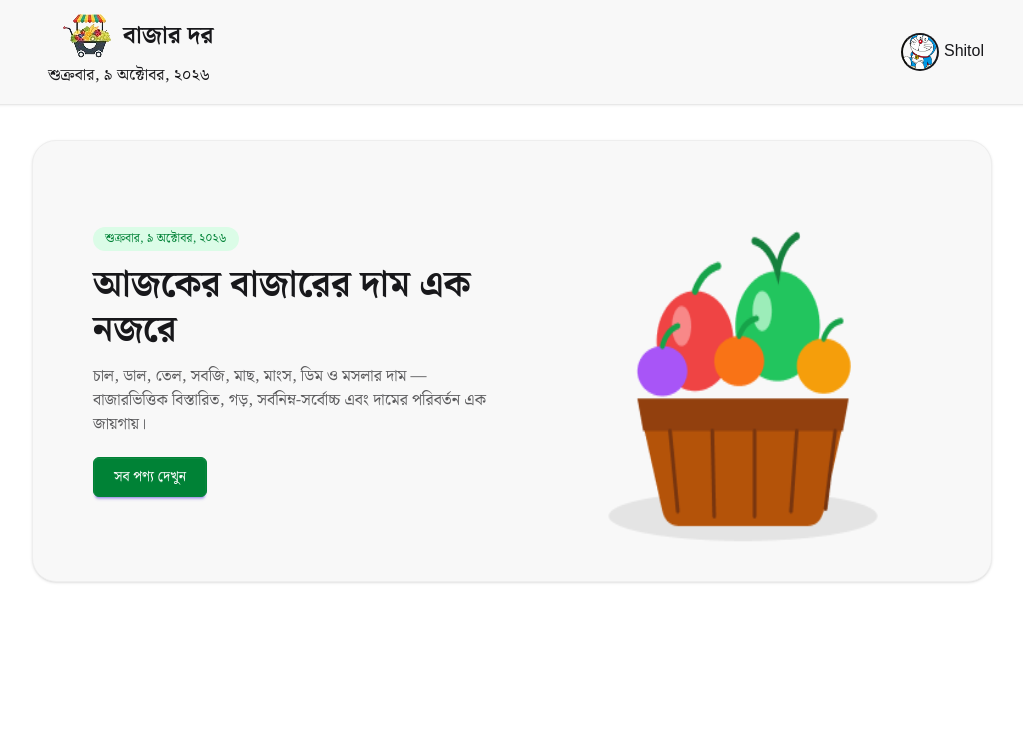
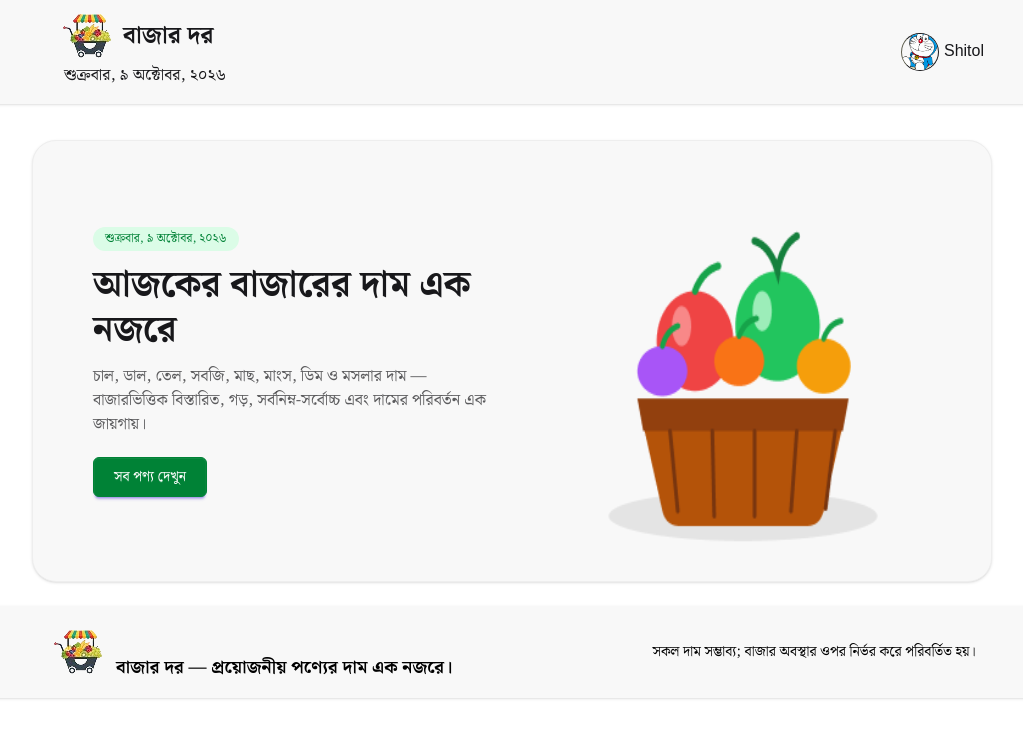
Before and after one commit to sadia-shitol/Bazardor, a Next.js app: page / in a window 1280 px wide. Shown: the top 738 px of the page, without its empty margins (128-1151 px from the left). Built offline with nearby package versions, Linux system fonts and the light colour scheme.

Commit message:
Added Footer and Readme

```diff
--- /dev/null
+++ b/src/app/components/Footer.tsx
@@ -0,0 +1,25 @@
+import React from 'react'
+import Image from 'next/image'
+import logo from '@/app/assets/logo.png'
+import Container from '@/app/components/Container'
+const Footer = () => {
+  return (
+    <div className='bg-base-200 shadow-sm -mb-96 '>
+      <Container>
+        <footer className='footer sm:footer-horizontal  text-black items-end p-4'>
+          <aside className='grid-flow-col items-end'>
+            <Image src={logo} alt=' logo' />
+            <span className='text-lg font-bold'>
+              বাজার দর — প্রয়োজনীয় পণ্যের দাম এক নজরে।
+            </span>
+          </aside>
+          <nav className='grid-flow-col gap-4 md:place-self-center md:justify-self-end'>
+            <p>সকল দাম সম্ভাব্য; বাজার অবস্থার ওপর নির্ভর করে পরিবর্তিত হয়।</p>
+          </nav>
+        </footer>
+      </Container>
+    </div>
+  )
+}
+
+export default Footer
--- a/src/app/components/Navbar.tsx
+++ b/src/app/components/Navbar.tsx
@@ -28,7 +28,7 @@ const Navbar = () => {
                 <span className='text-2xl font-bold '>বাজার দর</span>
               </Link>
             </div>
-            <div className='text-large p-2 ml-0'>{date}</div>
+            <div className='text-large p-2 ml-4'>{date}</div>
           </div>
 
           <div className='flex'>
@@ -38,8 +38,8 @@ const Navbar = () => {
                 role='button'
                 className='btn btn-ghost btn-circle avatar'
               >
-                <div className='w-96 rounded-full border-2 border-s-olive-950'>
-                  <Image alt='Tailwind CSS Navbar component' src={user} />
+                <div className='w-100 rounded-full border-[0.1px] border-s-olive-600'>
+                  <Image alt='Profile' src={user} />
                 </div>
               </div>
               <span> Shitol</span>
--- a/src/app/layout.tsx
+++ b/src/app/layout.tsx
@@ -2,13 +2,15 @@ import type { Metadata } from 'next'
 import { Noto_Serif_Bengali } from 'next/font/google'
 import './globals.css'
 import Navbar from './components/Navbar'
+import Footer from './components/Footer'
 const NotoSerifBengali = Noto_Serif_Bengali({
   subsets: ['latin', 'bengali'],
 })
 
 export const metadata: Metadata = {
   title: 'বাজার দর',
-  description: 'Bengali market price tracking app',
+  description:
+    'Bengali market price tracking app-প্রয়োজনীয় পণ্যের দাম এক নজরে',
 }
 
 export default function RootLayout({ children }: LayoutProps<'/'>) {
@@ -21,6 +23,7 @@ export default function RootLayout({ children }: LayoutProps<'/'>) {
       <body className='min-h-full flex flex-col'>
         <Navbar />
         {children}
+        <Footer />
       </body>
     </html>
   )
```
Also changed, not shown: 1 other file (tests, documents, lock files or other folders).
